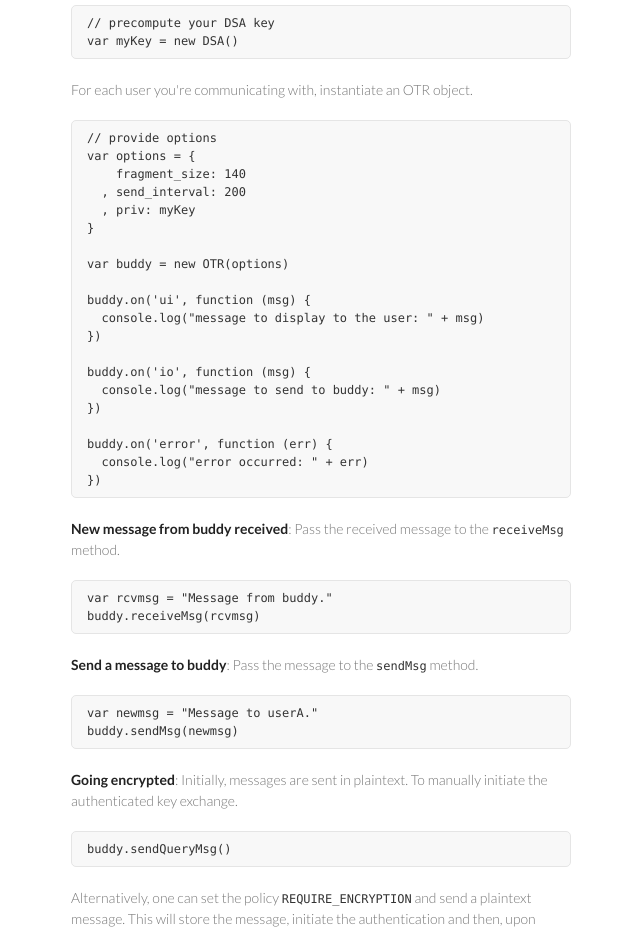
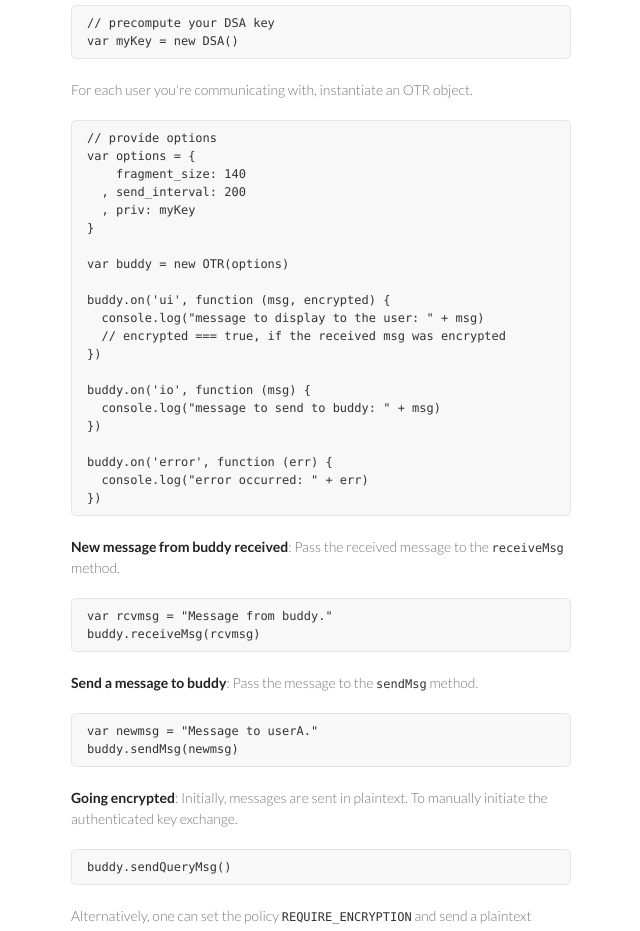
Before and after one commit to arlolra/otr, a plain HTML site: page index.html in a window 1280 px wide. Shown: the part 1320-2251 px from the top of the page, without its empty margins (499-1139 px from the left). Drawn offline with Linux system fonts and the light colour scheme.

```diff
--- a/index.html
+++ b/index.html
@@ -90,8 +90,9 @@
 
 var buddy = new OTR(options)
 
-buddy.on('ui', function (msg) {
+buddy.on('ui', function (msg, encrypted) {
   console.log("message to display to the user: " + msg)
+  // encrypted === true, if the received msg was encrypted
 })
 
 buddy.on('io', function (msg) {
```
Also changed, not shown: params.json (+1 -1 lines).
